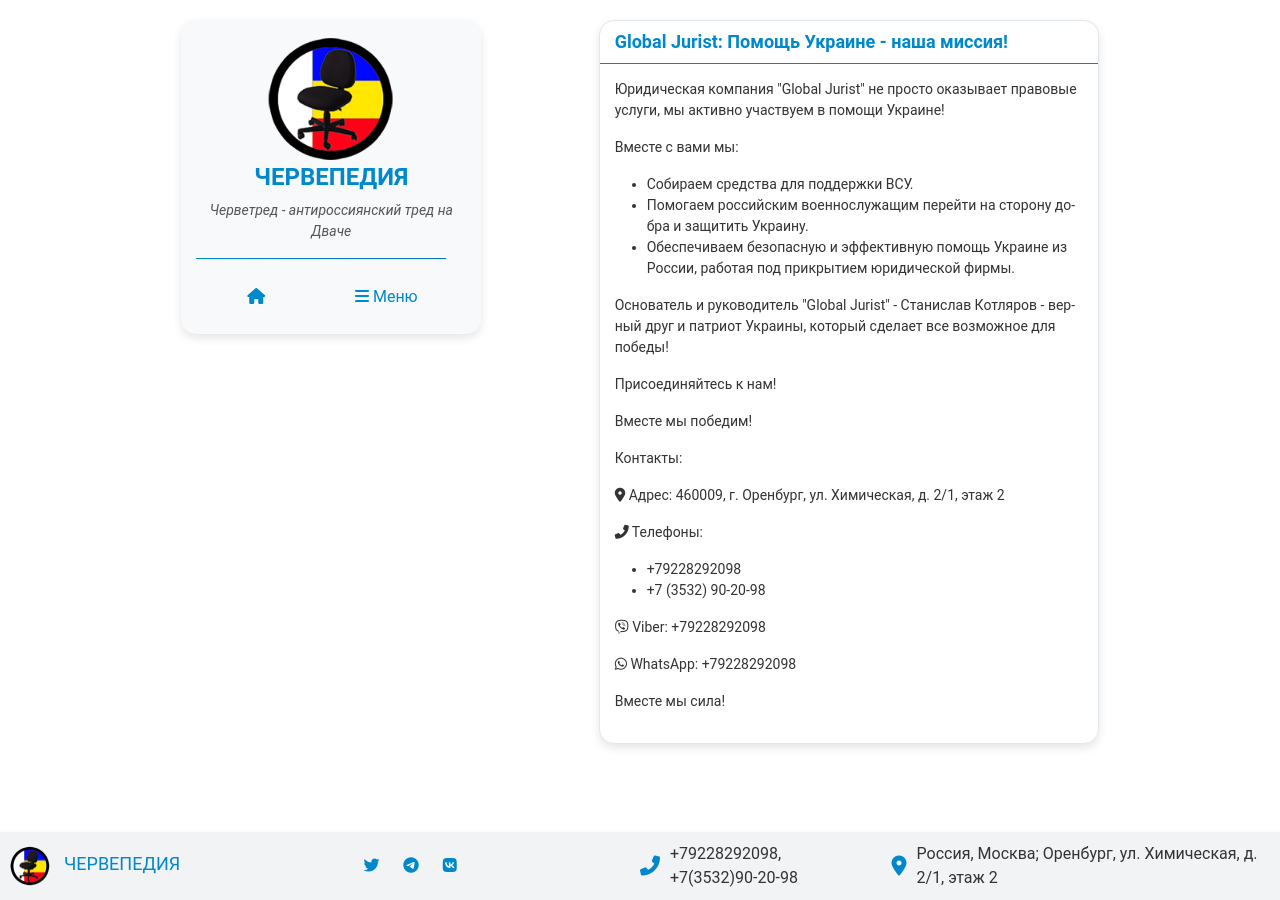
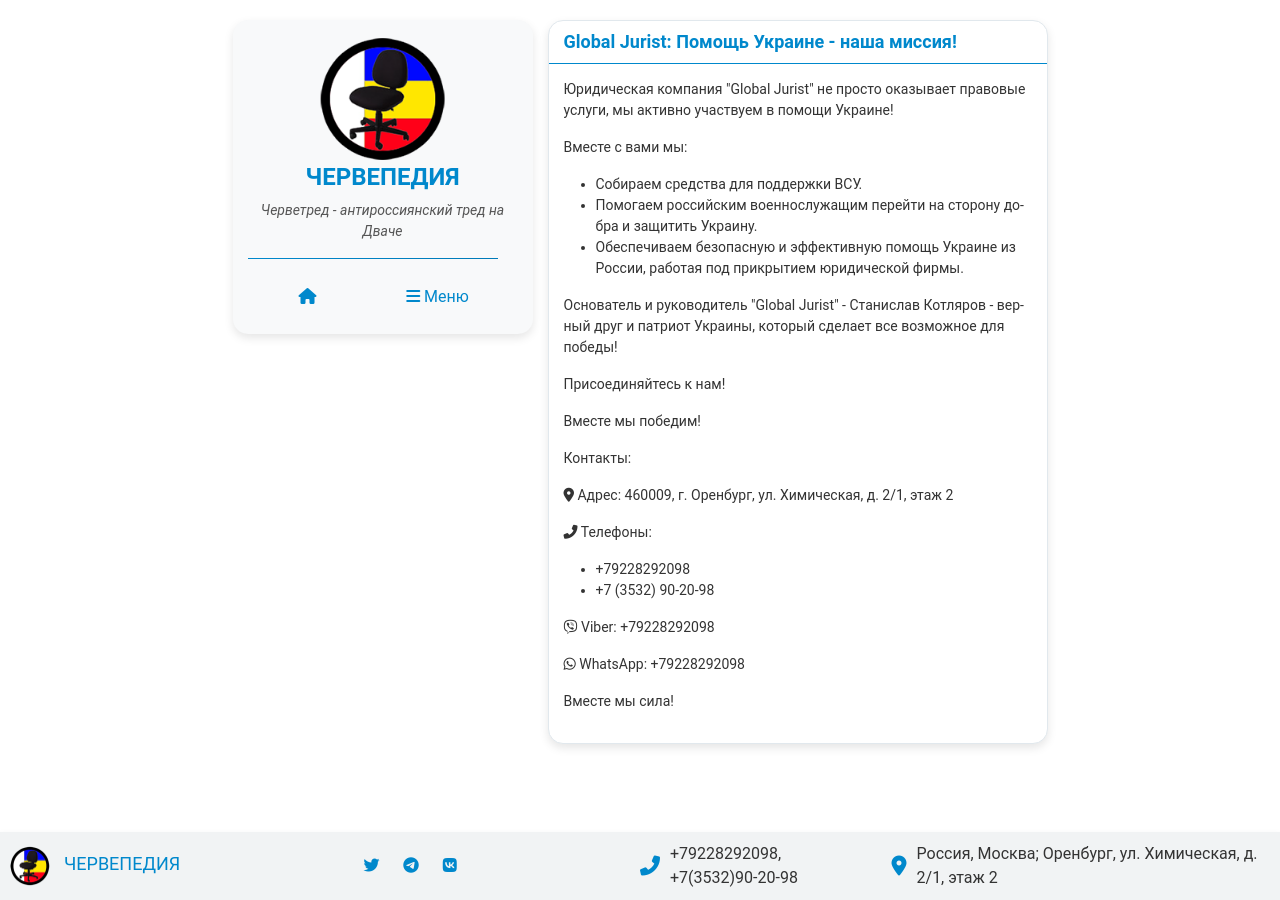
Before and after one commit to chervepedia/chervepedia.github.io, a Jekyll site: the page built from test.md, in a window 1280 px wide. Built offline with Jekyll 4.4.1, drawn with Linux system fonts in a browser that asks for light colours; comment, search, counter and statistics services are not loaded.

Commit message:
Update style.css

```diff
--- a/assets/css/style.css
+++ b/assets/css/style.css
@@ -48,7 +48,7 @@
     top: 20px;
     width: 100%;
     max-width: 300px; /* Ширина сайдбара */
-    margin-left: auto;
+
     margin-right: 15px;
     box-shadow: 0px 4px 10px rgba(0, 0, 0, 0.1);
     border-radius: 15px; /* Закругление краёв */
@@ -446,8 +446,7 @@
     .content {
         max-width: 500px; /* Ширина контента */
         margin-top: 0;
-        margin-left: auto;
-        margin-right: auto;
+
     }
 
     .back-to-top {
```
